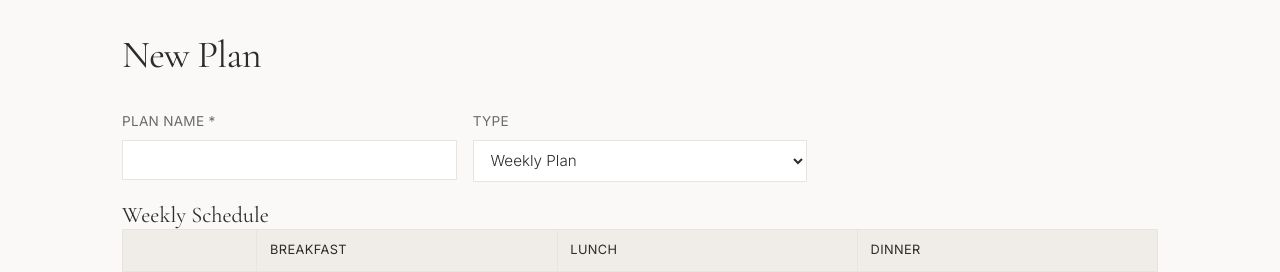
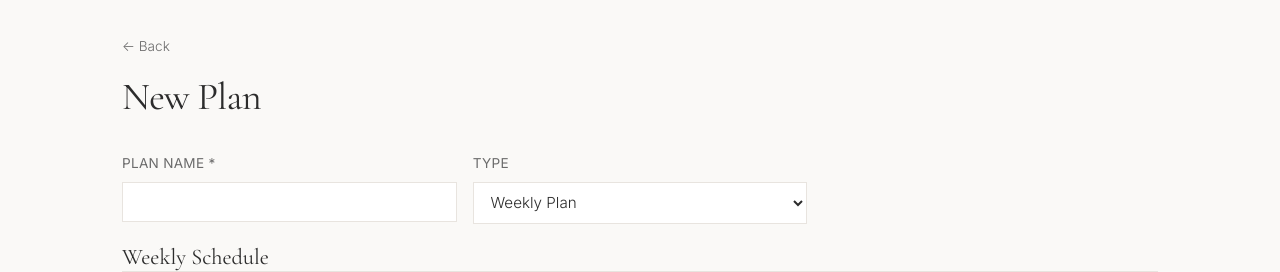
Before and after one commit to majorpayne-2021/the-kitchen-organiser, a Flask app: page /plan/new in a window 1280 px wide. Shown: the part 61-333 px from the top of the page. Run offline with Flask 3, Linux system fonts and the light colour scheme; data that the repository does not hold is empty.

Commit message:
Add back navigation links to all sub-pages
Co-Authored-By: Claude Opus 4.6 (1M context) <noreply@anthropic.com>

```diff
--- a/static/style.css
+++ b/static/style.css
@@ -140,6 +140,20 @@ footer {
     font-size: 0.8rem;
     border-top: 1px solid var(--color-border-light);
     margin-top: 3rem;
+}
+
+/* ── Back Link ────────────────────────────────────────────────────────────── */
+
+.back-link {
+    display: inline-block;
+    font-size: 0.85rem;
+    color: var(--color-text-light);
+    margin-bottom: 1rem;
+    transition: color 0.2s;
+}
+
+.back-link:hover {
+    color: var(--color-accent);
 }
 
 /* ── Page Header ─────────────────────────────────────────────────────────── */
--- a/templates/gift_detail.html
+++ b/templates/gift_detail.html
@@ -2,6 +2,7 @@
 {% block title %}{{ hamper.title }}{% endblock %}
 
 {% block content %}
+<a href="{{ url_for('gift_list') }}" class="back-link">&larr; Back to Gift Ideas</a>
 <div class="page-header">
     <h1>{{ hamper.title }}</h1>
     <p class="subtitle" id="date-display" onclick="document.getElementById('date-edit').style.display='flex'; this.style.display='none';" style="cursor:pointer;" title="Click to edit date">
--- a/templates/gifts.html
+++ b/templates/gifts.html
@@ -26,6 +26,7 @@
 {% endmacro %}
 
 {% block content %}
+<a href="{{ url_for('dashboard') }}" class="back-link">&larr; Back to Home</a>
 <div class="page-header">
     <h1>Gift Ideas</h1>
 </div>
--- a/templates/grocery_list.html
+++ b/templates/grocery_list.html
@@ -2,6 +2,7 @@
 {% block title %}Grocery List — {{ plan.name }}{% endblock %}
 
 {% block content %}
+<a href="{{ url_for('plan_detail', plan_id=plan.id) }}" class="back-link">&larr; Back to {{ plan.name }}</a>
 <div class="page-header">
     <h1>Grocery List</h1>
     <p class="subtitle">For: <a href="{{ url_for('plan_detail', plan_id=plan.id) }}">{{ plan.name }}</a></p>
--- a/templates/meal_plan.html
+++ b/templates/meal_plan.html
@@ -2,6 +2,11 @@
 {% block title %}{{ plan.name }}{% endblock %}
 
 {% block content %}
+{% if plan.plan_type == 'weekly' %}
+<a href="{{ url_for('meal_plan_list') }}" class="back-link">&larr; Back to Meal Plans</a>
+{% else %}
+<a href="{{ url_for('event_plan_list') }}" class="back-link">&larr; Back to Event Plans</a>
+{% endif %}
 <div class="page-header">
     <h1>{{ plan.name }}</h1>
     <p class="subtitle">{{ 'Weekly Plan' if plan.plan_type == 'weekly' else 'Event Menu' }}{% if plan.event_date %} &middot; {{ plan|event_datetime }}{% endif %}</p>
--- a/templates/meal_plan_form.html
+++ b/templates/meal_plan_form.html
@@ -2,6 +2,15 @@
 {% block title %}{{ 'Edit' if plan else 'New' }} Plan{% endblock %}
 
 {% block content %}
+{% if plan %}
+    {% if plan.plan_type == 'event' %}
+<a href="{{ url_for('plan_detail', plan_id=plan.id) }}" class="back-link">&larr; Back to {{ plan.name }}</a>
+    {% else %}
+<a href="{{ url_for('plan_detail', plan_id=plan.id) }}" class="back-link">&larr; Back to {{ plan.name }}</a>
+    {% endif %}
+{% else %}
+<a href="javascript:history.back()" class="back-link">&larr; Back</a>
+{% endif %}
 <div class="page-header">
     <h1>{{ 'Edit' if plan else 'New' }} Plan</h1>
 </div>
--- a/templates/plan_list.html
+++ b/templates/plan_list.html
@@ -27,6 +27,7 @@
 {% endmacro %}
 
 {% block content %}
+<a href="{{ url_for('dashboard') }}" class="back-link">&larr; Back to Home</a>
 <div class="page-header">
     <h1>{{ page_title|default('All Plans') }}</h1>
     {% if page_subtitle %}<p class="subtitle">{{ page_subtitle }}</p>{% endif %}
--- a/templates/recipe_detail.html
+++ b/templates/recipe_detail.html
@@ -2,6 +2,7 @@
 {% block title %}{{ recipe.title }}{% endblock %}
 
 {% block content %}
+<a href="{{ url_for('index') }}" class="back-link">&larr; Back to Recipes</a>
 <div class="page-header">
     <h1>{{ recipe.title }}</h1>
     {% if recipe.description %}<p class="subtitle">{{ recipe.description }}</p>{% endif %}
--- a/templates/recipe_form.html
+++ b/templates/recipe_form.html
@@ -2,6 +2,11 @@
 {% block title %}{{ 'Edit' if recipe else 'New' }} Recipe{% endblock %}
 
 {% block content %}
+{% if recipe %}
+<a href="{{ url_for('recipe_detail', recipe_id=recipe.id) }}" class="back-link">&larr; Back to {{ recipe.title }}</a>
+{% else %}
+<a href="{{ url_for('index') }}" class="back-link">&larr; Back to Recipes</a>
+{% endif %}
 <div class="page-header">
     <h1>{{ 'Edit' if recipe else 'New' }} Recipe</h1>
 </div>
--- a/templates/search.html
+++ b/templates/search.html
@@ -2,6 +2,7 @@
 {% block title %}What Can I Make?{% endblock %}
 
 {% block content %}
+<a href="{{ url_for('dashboard') }}" class="back-link">&larr; Back to Home</a>
 <div class="page-header">
     <h1>What Can I Make?</h1>
     <p class="subtitle">Enter the ingredients you have on hand, separated by commas.</p>
```
